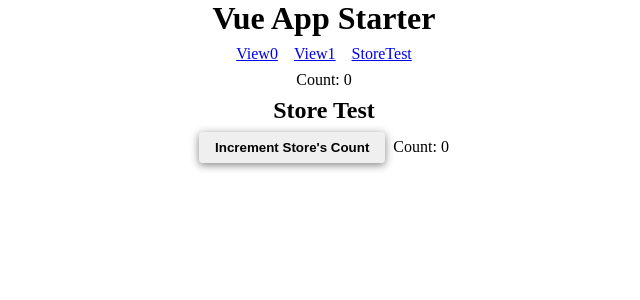
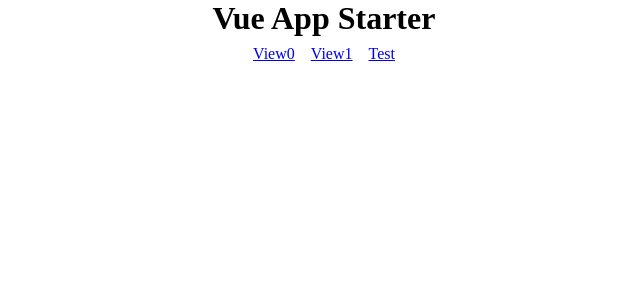
Before and after one commit to ccallen001/vue-app-starter, a Vue app: page /store-test in a window 1280 px wide. Shown: the top 300 px of the page, without its empty margins (316-956 px from the left). Built offline with nearby package versions, Linux system fonts and the light colour scheme.

Commit message:
clean store.js, remove ExampleComponent, add styles/mixins.scss

```diff
--- a/src/App.vue
+++ b/src/App.vue
@@ -3,14 +3,12 @@
     <!-- AppHeader and AppNav are imported components -->
     <AppHeader />
     <AppNav />
-    <!-- just to demonstrate the store -->
-    <div class="store-count">Count: {{ count }}</div>
     <!-- the different views are rendered in the router-view -->
     <router-view />
   </div>
 </template>
 
-<!-- Add "scoped" attribute to limit CSS to this component only -->
+<!-- add "scoped" attribute to limit CSS to this component only -->
 <style lang="scss" scoped>
 // import app-wide variables
 @import "./styles/variables.scss";
@@ -20,32 +18,21 @@ $padding: 0.5rem;
 
 #App {
   height: 100%;
-  // imported from variables.scss
   color: $appBlack;
   overflow: auto;
-
-  .store-count {
-    padding-bottom: $padding;
-    text-align: center;
-  }
 }
 </style>
 
 <script>
 // @ here is an alias to the src directory
-import AppHeader from '@/components/AppHeader.vue';
-import AppNav from '@/components/AppNav.vue';
+import AppHeader from "@/components/AppHeader.vue";
+import AppNav from "@/components/AppNav.vue";
 
 export default {
   name: "App",
   components: {
     AppHeader,
     AppNav
-  },
-  computed: {
-    count() {
-      return this.$store.state.count;
-    }
   }
 };
 </script>
--- a/src/components/AppNav.vue
+++ b/src/components/AppNav.vue
@@ -5,7 +5,7 @@
       <!-- the different views are rendered in the <router-link /> component in App.vue -->
       <router-link class="router-link" to="/">View0</router-link>
       <router-link class="router-link" to="/view1">View1</router-link>
-      <router-link class="router-link" to="/store-test">StoreTest</router-link>
+      <router-link class="router-link" to="/test">Test</router-link>
     </nav>
   </div>
 </template>
--- a/src/components/ExampleComponent.vue
+++ /dev/null
@@ -1,23 +0,0 @@
-<!-- This is a component, it can be imported in to and used in views or other components -->
-
-<template>
-  <div class="component-ExampleComponent">
-    <h3>This is ExampleComponent</h3>
-    <!-- msg is a prop that was passed in to ExampleComponent as an html attribute -->
-    <p>{{ msg }}</p>
-  </div>
-</template>
-
-
-<style lang="scss" scoped>
-  .component-ExampleComponent {
-
-  }
-</style>
-
-<script>
-export default {
-  name: "component-ExampleComponent",
-  props: ["msg"]
-};
-</script>
--- a/src/main.js
+++ b/src/main.js
@@ -6,6 +6,9 @@ import App from './App.vue'
 
 Vue.config.productionTip = false;
 
+// add app-wide data and methods here, but BE CAREFUL!
+Vue.mixin({});
+
 new Vue({
   router,
   store,
--- a/src/router.js
+++ b/src/router.js
@@ -3,7 +3,7 @@ import Router from 'vue-router';
 
 import View0 from './views/View0.vue';
 import View1 from './views/View1.vue';
-import StoreTest from './views/StoreTest.vue';
+import Test from './views/Test.vue';
 
 Vue.use(Router);
 
@@ -22,9 +22,9 @@ export default new Router({
       component: View1
     },
     {
-      path: '/store-test',
-      name: 'route-StoreTest',
-      component: StoreTest
+      path: '/test',
+      name: 'route-Test',
+      component: Test
     }
   ]
 });
--- a/src/store.js
+++ b/src/store.js
@@ -5,12 +5,10 @@ Vue.use(Vuex);
 
 export default new Vuex.Store({
   state: {
-    count: 0
+
   },
   mutations: {
-    incrementCount(state) {
-      state.count++;
-    }
+
   },
   actions: {
 
--- /dev/null
+++ b/src/styles/mixins.scss
@@ -0,0 +1,11 @@
+// app-wide scss mixins ...import this file in components that need them
+
+@mixin buttonStyle {
+    padding: 8px 16px;
+    font-weight: bold;
+    border: none;
+    border-radius: 4px;
+    box-shadow: 0 2px 8px rgba(0, 0, 0, 0.5);
+    outline: none;
+    cursor: pointer;
+}
--- a/src/views/StoreTest.vue
+++ /dev/null
@@ -1,51 +0,0 @@
-<!-- Just a view to test the store with -->
-
-<template>
-  <div class="view-StoreTest">
-    <h2>Store Test</h2>
-    <button @click="incrementCount">Increment Store's Count</button>&nbsp;
-    <span>Count: {{ count }}</span>
-  </div>
-</template>
-
-<style lang="scss" scoped>
-.view-StoreTest {
-  text-align: center;
-
-  h2 {
-    padding-bottom: 0.5rem;
-  }
-
-  button {
-    padding: 8px 16px;
-    font-weight: bold;
-    border: none;
-    border-radius: 4px;
-    box-shadow: 0 2px 8px rgba(0, 0, 0, 0.5);
-    outline: none;
-    cursor: pointer;
-
-    &:active {
-      transform: translateY(1px);
-    }
-  }
-}
-</style>
-
-<script>
-export default {
-  name: "view-StoreTest",
-
-  computed: {
-    count() {
-      return this.$store.state.count;
-    }
-  },
-
-  methods: {
-    incrementCount() {
-      this.$store.commit("incrementCount");
-    }
-  }
-};
-</script>
--- /dev/null
+++ b/src/views/Test.vue
@@ -0,0 +1,36 @@
+<!-- Just a view to test the store with -->
+
+<template>
+  <div class="view-StoreTest">
+    <h2>Store Test</h2>
+    <button @click="showModalTest">Show Modal</button>
+  </div>
+</template>
+
+<style lang="scss" scoped>
+@import '../styles/mixins.scss';
+
+.view-StoreTest {
+  text-align: center;
+
+  h2 {
+    padding-bottom: 0.5rem;
+  }
+
+  button {
+    @include buttonStyle;
+
+    &:active {
+      transform: translateY(1px);
+    }
+  }
+}
+</style>
+
+<script>
+import AppHeader from '@/components/AppHeader';
+
+export default {
+  name: "view-StoreTest"
+};
+</script>
--- a/src/views/View0.vue
+++ b/src/views/View0.vue
@@ -1,9 +1,8 @@
-<!-- This component is a view that will get shown based on the url ...handled in /src/router.js -->
+<!-- This component is a view that will get shown based on the url ...configured in /src/router.js -->
 
 <template>
   <div class="view-View0">
     <h2>This is View0 controlled by vue-router</h2>
-    <ExampleComponent msg="this is a prop passed in to ExampleComponent"/>
   </div>
 </template>
 
@@ -16,12 +15,7 @@
 </style>
 
 <script>
-import ExampleComponent from "@/components/ExampleComponent.vue";
-
 export default {
-  name: "view-View0",
-  components: {
-    ExampleComponent
-  }
+  name: "view-View0"
 };
 </script>
--- a/src/views/View1.vue
+++ b/src/views/View1.vue
@@ -13,5 +13,3 @@
   }
 }
 </style>
-
-<!-- very simple, doesn't require a script tag -->
```
